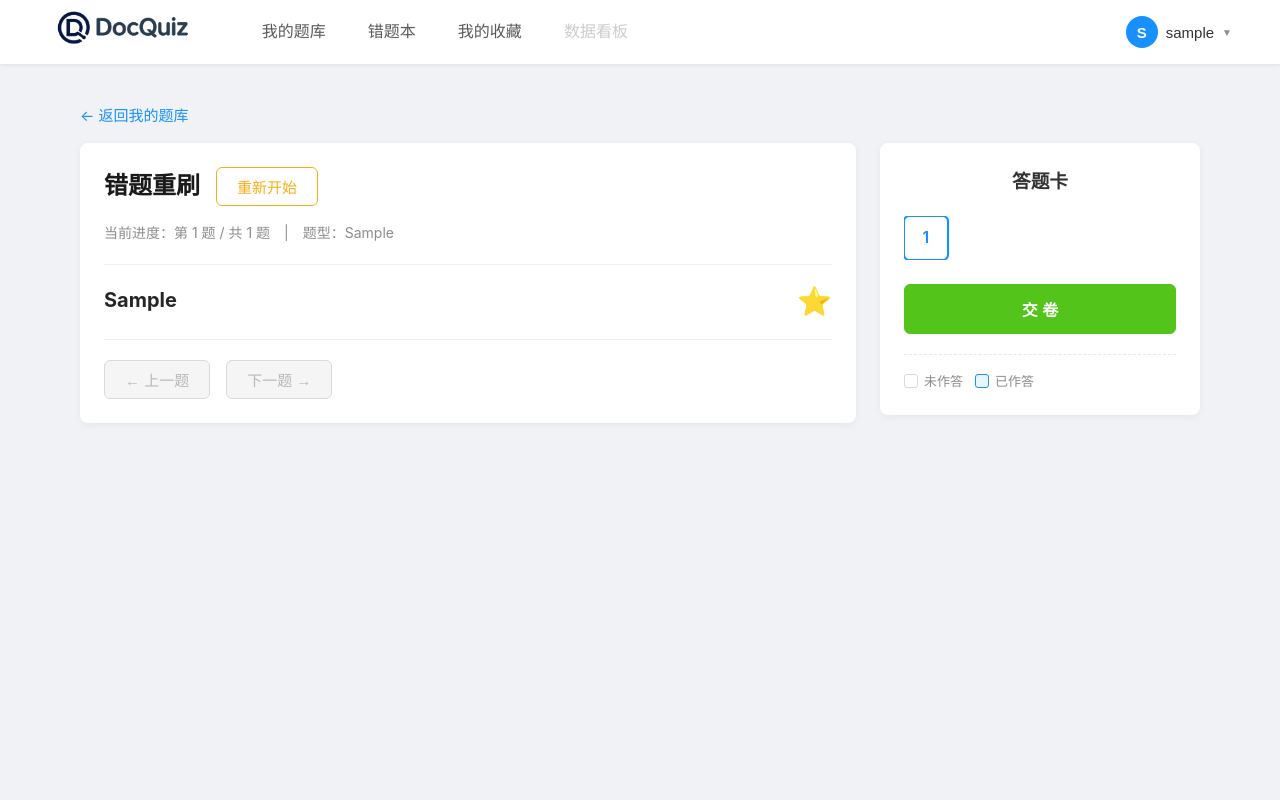
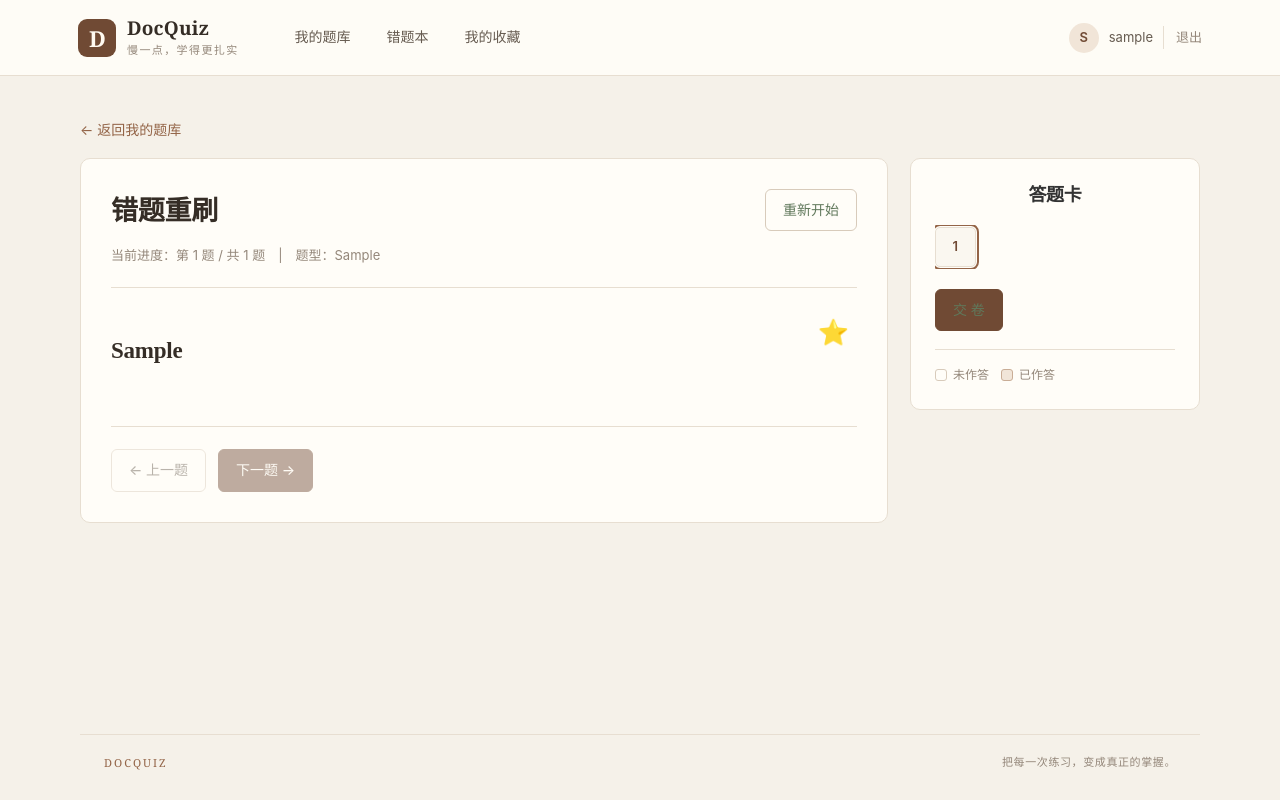
Before and after one commit to 060501wzr/DocQuiz, a Flask app: page /practice/wrong/0 in a window 1280 px wide. Run offline with Flask 3, Linux system fonts and the light colour scheme; a user stored in the database is signed in; tables that the repository leaves empty hold one stand-in row (values such as "Sample post").

Commit message:
Redesign UI with warm paper theme
Unify DocQuiz pages with a warm paper reading design while preserving existing routes and business logic.

```diff
--- a/app/static/css/practice.css
+++ b/app/static/css/practice.css
@@ -1,283 +1,59 @@
-/* 顶部导航 */
-.top-nav {
-  margin-bottom: 20px;
-  display: flex;
-  gap: 20px;
-  font-size: 15px;
+/* Focused reading layout for practice sessions */
+.top-nav { margin: 0 0 18px; display:flex; gap:18px; font-size:14px; }
+.practice-layout { display:flex; gap:22px; align-items:flex-start; }
+.question-area { flex:1; min-width:0; padding:30px !important; }
+.header-info { display:flex; align-items:center; justify-content:space-between; gap:16px; margin-bottom:12px; }
+.question-title { margin: 22px 0 28px; color:var(--ink); font-family:"Noto Serif SC","Songti SC","STSong",serif; font-size:23px; font-weight:600; line-height:1.85; }
+.option-list { display:flex; flex-direction:column; gap:11px; margin:0 0 30px; }
+.option-item {
+ display:flex; align-items:flex-start; gap:12px; padding:15px 17px;
+ border:1px solid var(--line); border-radius:7px; background:var(--surface-soft);
+ color:var(--ink-soft); cursor:pointer; transition:background .16s,border-color .16s;
 }
-
-/* 布局主体 */
-.practice-layout {
-  display: flex;
-  gap: 24px;
-  align-items: flex-start;
+.option-item:hover { border-color:var(--line-strong); background:#f4ede3; }
+.option-item:has(input:checked) { border-color:var(--accent); background:var(--accent-pale); color:var(--ink); }
+.option-item input { margin:5px 2px 0 0; flex-shrink:0; }
+.option-item strong { color:var(--accent-dark); }
+.text-input,.textarea-input { width:100%; }
+.textarea-input { min-height:150px; resize:vertical; line-height:1.8; }
+.nav-buttons { display:flex; align-items:center; gap:12px; padding-top:22px; margin-top:26px; border-top:1px solid var(--line); }
+.btn-star { border:0; background:transparent; font-size:25px; padding:3px 8px; cursor:pointer; }
+.btn-star:hover { transform:translateY(-1px); }
+.sidebar { width:290px; flex-shrink:0; position:sticky; top:20px; }
+.sidebar h3 { font-family:"Noto Serif SC","Songti SC",serif; font-weight:600; }
+.answer-card-grid { display:grid; grid-template-columns:repeat(5,minmax(0,1fr)); gap:8px; margin-bottom:20px; max-height:390px; overflow-y:auto; padding:2px 5px 2px 0; }
+.answer-card-item {
+ display:flex; justify-content:center; align-items:center; min-height:40px;
+ border:1px solid var(--line); border-radius:5px; background:var(--surface-soft);
+ color:var(--ink-soft); font-size:13px; font-weight:600;
 }
-
-/* 左侧答题区 */
-.question-area {
-  flex: 1;
-  min-width: 0; /* 防止 flex 子项溢出 */
+.answer-card-item:hover { border-color:var(--accent); background:var(--accent-pale); }
+.answer-card-item.current { outline:2px solid var(--accent); outline-offset:1px; color:var(--accent-dark); }
+.answer-card-item.answered { background:var(--accent-pale); border-color:#c9ad96; color:var(--accent-dark); }
+.answer-card-item.correct { background:var(--success-pale); border-color:#cbd8c4; color:var(--success); }
+.answer-card-item.wrong { background:var(--danger-pale); border-color:#e6c9c1; color:var(--danger); }
+.answer-card-item.pending { background:var(--warning-pale); border-color:#e7d9b9; color:var(--warning); }
+.legend { display:flex; flex-wrap:wrap; gap:12px; margin-top:18px; padding-top:14px; border-top:1px solid var(--line); color:var(--muted); font-size:12px; }
+.legend-item { display:flex; align-items:center; gap:6px; }
+.legend-box { width:12px; height:12px; border-radius:3px; border:1px solid var(--line-strong); }
+.legend-box.answered { background:var(--accent-pale); border-color:#c9ad96; }
+.legend-box.correct { background:var(--success-pale); border-color:#cbd8c4; }
+.legend-box.wrong { background:var(--danger-pale); border-color:#e6c9c1; }
+.legend-box.pending { background:var(--warning-pale); border-color:#e7d9b9; }
+.result-panel { margin-top:26px; padding:22px; border:1px solid var(--line); border-radius:8px; background:var(--surface-soft); }
+.result-panel.correct { background:var(--success-pale); border-color:#d4dfcd; }
+.result-panel.wrong { background:var(--danger-pale); border-color:#ead4cc; }
+.result-panel.pending { background:var(--warning-pale); border-color:#e9ddc5; }
+.result-panel h3 { font-size:17px; }
+.result-panel p { line-height:1.85; }
+.self-grade-area { margin-top:20px; padding-top:16px; border-top:1px solid var(--line); }
+.self-grade-area form { flex-wrap:wrap; }
+@media(max-width:900px) { .practice-layout { flex-direction:column; } .question-area,.sidebar { width:100%; } .sidebar { position:static; } }
+@media(max-width:600px) {
+ .question-area { padding:20px !important; }
+ .header-info { align-items:flex-start; flex-direction:column; }
+ .question-title { font-size:20px; }
+ .nav-buttons { flex-wrap:wrap; }
+ .nav-buttons .btn { flex:1; }
+ .answer-card-grid { grid-template-columns:repeat(6,minmax(0,1fr)); }
 }
-
-.header-info {
-  display: flex;
-  align-items: center;
-  gap: 16px;
-  margin-bottom: 16px;
-}
-
-.question-title {
-  font-size: 20px;
-  line-height: 1.5;
-  margin: 0 0 24px 0;
-  color: #262626;
-}
-
-/* 选项区域 */
-.option-list {
-  display: flex;
-  flex-direction: column;
-  gap: 12px;
-  margin-bottom: 30px;
-}
-
-.option-item {
-  display: flex;
-  align-items: center;
-  padding: 14px 20px;
-  border: 1px solid #d9d9d9;
-  border-radius: 6px;
-  cursor: pointer;
-  transition: all 0.2s;
-  background-color: #fff;
-}
-
-.option-item:hover {
-  border-color: #1890ff;
-  background-color: #e6f7ff;
-}
-
-.option-item input[type="radio"],
-.option-item input[type="checkbox"] {
-  margin-right: 12px;
-  transform: scale(1.2);
-  cursor: pointer;
-}
-
-/* 填空 / 简答输入框 */
-.text-input, .textarea-input {
-  width: 100%;
-  padding: 12px;
-  border: 1px solid #d9d9d9;
-  border-radius: 6px;
-  font-size: 15px;
-  outline: none;
-  transition: border-color 0.2s;
-}
-.text-input:focus, .textarea-input:focus {
-  border-color: #1890ff;
-}
-.textarea-input {
-  resize: vertical;
-  min-height: 120px;
-}
-
-/* 按钮通用 */
-.btn {
-  padding: 8px 20px;
-  border-radius: 6px;
-  border: 1px solid transparent;
-  font-size: 15px;
-  cursor: pointer;
-  transition: all 0.3s;
-  display: inline-flex;
-  align-items: center;
-  justify-content: center;
-}
-
-.btn-primary {
-  background-color: #1890ff;
-  color: white;
-}
-.btn-primary:hover:not(:disabled) {
-  background-color: #40a9ff;
-  box-shadow: 0 4px 12px rgba(24, 144, 255, 0.3);
-}
-
-.btn-danger {
-  background-color: #ff4d4f;
-  color: white;
-}
-.btn-danger:hover:not(:disabled) {
-  background-color: #ff7875;
-}
-
-.btn-outline {
-  background-color: white;
-  border-color: #d9d9d9;
-  color: #595959;
-}
-.btn-outline:hover:not(:disabled) {
-  border-color: #1890ff;
-  color: #1890ff;
-}
-
-.btn:disabled {
-  background-color: #f5f5f5;
-  border-color: #d9d9d9;
-  color: #b8b8b8;
-  cursor: not-allowed;
-}
-
-.btn-large {
-  width: 100%;
-  padding: 12px;
-  font-size: 16px;
-  font-weight: bold;
-}
-
-/* 收藏星星按钮 */
-.btn-star {
-  background: none;
-  border: none;
-  font-size: 28px;
-  cursor: pointer;
-  padding: 0;
-  transition: transform 0.2s;
-}
-.btn-star:hover {
-  transform: scale(1.1);
-}
-
-/* 底部翻页栏 */
-.nav-buttons {
-  display: flex;
-  align-items: center;
-  gap: 16px;
-  padding-top: 20px;
-  border-top: 1px solid #f0f0f0;
-}
-
-/* 右侧答题卡 */
-.sidebar {
-  width: 320px;
-  flex-shrink: 0;
-  position: sticky;
-  top: 20px;
-}
-
-.answer-card-grid {
-  display: grid;
-  grid-template-columns: repeat(5, 1fr);
-  gap: 12px;
-  margin-bottom: 24px;
-  max-height: 400px; /* 限制最大高度，超过就会出滚动条 */
-  overflow-y: auto;  /* 垂直方向允许滚动 */
-  padding-right: 5px; /* 给滚动条留点空间，防止挡住题号 */
-}
-
-/* 顺便美化一下滚动条，让它看起来不突兀 (适配 Webkit 内核浏览器如 Chrome/Edge) */
-.answer-card-grid::-webkit-scrollbar {
-  width: 6px;
-}
-.answer-card-grid::-webkit-scrollbar-thumb {
-  background-color: #ccc;
-  border-radius: 3px;
-}
-.answer-card-grid::-webkit-scrollbar-track {
-  background-color: transparent;
-}
-
-.answer-card-item {
-  display: flex;
-  justify-content: center;
-  align-items: center;
-  height: 44px;
-  border-radius: 6px;
-  text-decoration: none;
-  font-weight: 600;
-  font-size: 15px;
-  transition: all 0.2s;
-  border: 1px solid #d9d9d9;
-  background-color: white;
-  color: #595959;
-}
-
-.answer-card-item:hover {
-  border-color: #1890ff;
-  box-shadow: 0 2px 8px rgba(24, 144, 255, 0.2);
-}
-
-.answer-card-item.current {
-  border: 2px solid #1890ff;
-  color: #1890ff;
-  transform: scale(1.05);
-}
-
-.answer-card-item.answered {
-  background-color: #e6f7ff;
-  border-color: #1890ff;
-  color: #1890ff;
-}
-
-.answer-card-item.correct {
-  background-color: #52c41a;
-  border-color: #52c41a;
-  color: white;
-}
-
-.answer-card-item.wrong {
-  background-color: #ff4d4f;
-  border-color: #ff4d4f;
-  color: white;
-}
-
-.answer-card-item.pending {
-  background-color: #faad14;
-  border-color: #faad14;
-  color: white;
-}
-
-.legend {
-  font-size: 13px;
-  color: #8c8c8c;
-  display: flex;
-  flex-wrap: wrap;
-  gap: 12px;
-  margin-top: 20px;
-  padding-top: 16px;
-  border-top: 1px dashed #e8e8e8;
-}
-.legend-item {
-  display: flex;
-  align-items: center;
-  gap: 6px;
-}
-.legend-box {
-  width: 14px; height: 14px; border-radius: 3px; border: 1px solid #d9d9d9;
-}
-.legend-box.answered { background: #e6f7ff; border-color: #1890ff; }
-.legend-box.correct { background: #52c41a; border-color: #52c41a; }
-.legend-box.wrong { background: #ff4d4f; border-color: #ff4d4f; }
-.legend-box.pending { background: #faad14; border-color: #faad14; }
-
-/* 解析面板 */
-.result-panel {
-  margin-top: 24px;
-  padding: 20px;
-  border-radius: 8px;
-  border: 1px solid #e8e8e8;
-  background-color: #fafafa;
-}
-.result-panel.correct { background-color: #f6ffed; border-color: #b7eb8f; }
-.result-panel.wrong { background-color: #fff2f0; border-color: #ffccc7; }
-.result-panel.pending { background-color: #fffbe6; border-color: #ffe58f; }
-
-.self-grade-area {
-  margin-top: 20px;
-  padding-top: 16px;
-  border-top: 1px dashed #d9d9d9;
-  display: flex;
-  align-items: center;
-  gap: 12px;
-}
--- /dev/null
+++ b/app/static/css/theme.css
@@ -0,0 +1,140 @@
+/* DocQuiz · Warm paper design system */
+:root {
+  color-scheme: light;
+  --paper: #f5f1e9;
+  --paper-deep: #eee7dc;
+  --surface: #fffdf8;
+  --surface-soft: #faf7f0;
+  --ink: #352d26;
+  --ink-soft: #665b50;
+  --muted: #94877a;
+  --line: #e7ded1;
+  --line-strong: #d8cbbb;
+  --accent: #936447;
+  --accent-dark: #704a34;
+  --accent-pale: #f1e5d8;
+  --success: #60785b;
+  --success-pale: #edf2e9;
+  --danger: #a65f52;
+  --danger-pale: #f7ece8;
+  --warning: #a27b43;
+  --warning-pale: #f6f0e3;
+  --shadow: 0 12px 34px rgba(75, 56, 39, .055);
+}
+* { box-sizing: border-box; }
+html { min-height: 100%; background: var(--paper); }
+body {
+  margin: 0; min-height: 100vh; color: var(--ink);
+  background: var(--paper);
+  font-family: -apple-system, BlinkMacSystemFont, "Segoe UI", "PingFang SC", "Microsoft YaHei", sans-serif;
+  font-size: 15px; line-height: 1.75; -webkit-font-smoothing: antialiased;
+}
+a { color: var(--accent); text-decoration: none; transition: color .18s ease, background .18s ease, border-color .18s ease; }
+a:hover { color: var(--accent-dark); }
+button, input, textarea { font: inherit; }
+button { color: inherit; }
+.site-header {
+  height: 76px; background: rgba(255,253,248,.92);
+  border-bottom: 1px solid var(--line); position: relative; z-index: 5;
+}
+.site-header-inner {
+  max-width: 1180px; height: 100%; margin: 0 auto; padding: 0 28px;
+  display: flex; align-items: center; gap: 42px;
+}
+.brand { display: inline-flex; align-items: center; gap: 11px; color: var(--ink); flex-shrink: 0; }
+.brand:hover { color: var(--ink); }
+.brand-mark {
+  width: 38px; height: 38px; display: grid; place-items: center;
+  background: var(--accent-dark); color: #fffaf1; border-radius: 9px;
+  font: 600 22px/1 Georgia, serif; letter-spacing: -1px;
+}
+.brand-word { font: 600 19px/1.15 Georgia, "Times New Roman", serif; letter-spacing: .2px; }
+.brand-word small { display: block; margin-top: 4px; color: var(--muted); font: 11px/1.2 "PingFang SC", "Microsoft YaHei", sans-serif; letter-spacing: 1.4px; }
+.main-nav { display: flex; align-items: center; gap: 8px; flex: 1; }
+.nav-link { padding: 8px 14px; color: var(--ink-soft); border-radius: 5px; font-size: 14px; }
+.nav-link:hover { color: var(--accent-dark); background: var(--paper); }
+.nav-link-accent { color: var(--accent-dark); border: 1px solid var(--line-strong); }
+.account-menu { margin-left: auto; display: flex; align-items: center; gap: 10px; color: var(--ink-soft); font-size: 13px; }
+.account-avatar { width: 30px; height: 30px; display: grid; place-items: center; border-radius: 50%; background: var(--accent-pale); color: var(--accent-dark); font-weight: 600; }
+.logout-link { color: var(--muted); padding-left: 12px; border-left: 1px solid var(--line); }
+.container { width: min(1120px, calc(100% - 48px)); margin: 0 auto; padding: 42px 0 64px; min-height: calc(100vh - 142px); }
+h1, h2, h3, h4 { color: var(--ink); line-height: 1.35; letter-spacing: -.25px; }
+h1, h2 { font-family: "Noto Serif SC", "Songti SC", "STSong", Georgia, serif; font-weight: 600; }
+h2 { font-size: 27px; }
+h3 { font-size: 18px; }
+p { color: var(--ink-soft); }
+.meta { color: var(--muted) !important; font-size: 13px !important; }
+.card {
+  background: var(--surface) !important; border: 1px solid var(--line) !important;
+  border-radius: 10px !important; box-shadow: none !important;
+  padding: 24px !important; margin-bottom: 18px;
+}
+hr { border: 0 !important; border-top: 1px solid var(--line) !important; }
+.btn {
+  display: inline-flex !important; justify-content: center; align-items: center; gap: 7px;
+  min-height: 40px; padding: 8px 17px !important; border-radius: 6px !important;
+  border: 1px solid var(--line-strong) !important; background: var(--surface) !important;
+  color: var(--ink-soft) !important; font-size: 14px !important; font-weight: 500;
+  text-decoration: none !important; box-shadow: none !important; cursor: pointer;
+  transition: background .18s, border-color .18s, color .18s;
+}
+.btn:hover:not(:disabled) { border-color: var(--accent) !important; color: var(--accent-dark) !important; background: var(--surface-soft) !important; }
+.btn-primary, .btn-primary:hover:not(:disabled) {
+  background: var(--accent-dark) !important; border-color: var(--accent-dark) !important; color: #fffaf3 !important;
+}
+.btn-outline { background: transparent !important; }
+button:disabled, .btn:disabled { opacity: .45; cursor: not-allowed; }
+.text-input, .textarea-input, input[type="text"], input[type="password"], input[type="file"], textarea {
+  max-width: 100%; color: var(--ink) !important; background: var(--surface) !important;
+  border: 1px solid var(--line-strong) !important; border-radius: 6px !important;
+  box-shadow: none !important; outline: none;
+}
+.text-input, input[type="text"], input[type="password"] { min-height: 44px; padding: 10px 13px !important; }
+.textarea-input, textarea { padding: 12px 14px !important; }
+.text-input:focus, .textarea-input:focus, input:focus, textarea:focus { border-color: var(--accent) !important; box-shadow: 0 0 0 3px rgba(147,100,71,.11) !important; }
+label { color: var(--ink-soft); }
+input[type="radio"], input[type="checkbox"], input[type="range"] { accent-color: var(--accent); }
+.site-footer {
+  max-width: 1120px; margin: 0 auto; padding: 18px 24px 28px;
+  border-top: 1px solid var(--line); display: flex; justify-content: space-between;
+  color: var(--muted); font-size: 11px; letter-spacing: .6px;
+}
+.site-footer span:first-child { font-family: Georgia, serif; letter-spacing: 2px; color: var(--accent); }
+.container > div[style*="min-height"] { min-height: calc(100vh - 210px) !important; }
+.container > div[style*="min-height"] > div {
+  background: var(--surface) !important; border: 1px solid var(--line) !important;
+  border-top: 3px solid var(--accent) !important; border-radius: 10px !important;
+  box-shadow: var(--shadow) !important; padding: 42px !important;
+}
+.container > div[style*="min-height"] h2 { color: var(--ink) !important; font-size: 27px !important; }
+.container > div[style*="min-height"] input { width: 100%; }
+.container > div[style*="min-height"] button { background: var(--accent-dark) !important; color: #fffaf3 !important; border: 0 !important; border-radius: 6px !important; box-shadow: none !important; }
+.container > div[style*="min-height"] a { color: var(--accent-dark) !important; }
+.container [style*="background-color: #fff2f0"], .container [style*="background-color: #fff1f0"] {
+  background: var(--danger-pale) !important; color: var(--danger) !important; border-color: #ead4cc !important;
+}
+.container [style*="background: #fafafa"], .container [style*="background-color: #fafafa"] { background: var(--surface-soft) !important; }
+.container [style*="color: #1890ff"], .container [style*="color:#1890ff"] { color: var(--accent-dark) !important; }
+.container [style*="border-color: #1890ff"], .container [style*="border-color:#1890ff"] { border-color: var(--accent) !important; }
+.container [style*="color: #52c41a"], .container [style*="color: #faad14"] { color: var(--success) !important; }
+.container [style*="color: #ff4d4f"] { color: var(--danger) !important; }
+.container [style*="border-left: 4px solid #ff4d4f"] { border-left: 3px solid var(--danger) !important; }
+.container [style*="border-left: 4px solid #faad14"] { border-left: 3px solid var(--accent) !important; }
+.container [style*="background: #fff1f0"] { background: var(--danger-pale) !important; }
+.container [style*="background: #fffbe6"] { background: var(--warning-pale) !important; }
+.container [style*="background: #f6ffed"] { background: var(--success-pale) !important; }
+.container [style*="border-top: 4px solid #1890ff"] { border-top: 3px solid var(--accent) !important; }
+.container [style*="border: 1px dashed #1890ff"] { border: 1px dashed var(--line-strong) !important; background: var(--surface-soft) !important; }
+.container [style*="box-shadow"] { box-shadow: none !important; }
+.container [style*="border-radius: 12px"], .container [style*="border-radius: 16px"] { border-radius: 8px !important; }
+@media (max-width: 760px) {
+  .site-header { height: auto; }
+  .site-header-inner { min-height: 70px; padding: 12px 18px; gap: 14px; flex-wrap: wrap; }
+  .main-nav { order: 3; width: 100%; flex-basis: 100%; border-top: 1px solid var(--line); padding-top: 8px; }
+  .account-menu { margin-left: auto; }
+  .account-name { display: none; }
+  .container { width: min(100% - 28px, 620px); padding: 26px 0 42px; }
+  .card { padding: 18px !important; }
+  .site-footer { margin: 0 14px; padding-left: 0; padding-right: 0; gap: 10px; }
+  .container > div[style*="min-height"] > div { padding: 28px 22px !important; }
+}
--- a/app/templates/base.html
+++ b/app/templates/base.html
@@ -3,119 +3,41 @@
 <head>
   <meta charset="UTF-8">
   <meta name="viewport" content="width=device-width, initial-scale=1.0">
+  <meta name="theme-color" content="#f5f1e9">
   <title>{% block title %}DocQuiz{% endblock %}</title>
-  <style>
-    * { box-sizing: border-box; }
-    body { font-family: -apple-system, BlinkMacSystemFont, "Segoe UI", Roboto, "Helvetica Neue", Arial, sans-serif; background-color: #f0f2f5; margin: 0; color: #333; line-height: 1.6; }
-    .container { max-width: 1200px; margin: 0 auto; padding: 20px 40px; }
-    h1, h2, h3 { color: #1a1a1a; }
-    a { color: #1890ff; text-decoration: none; transition: color 0.3s; }
-    a:hover { color: #40a9ff; text-decoration: none; }
-    .card { background: #fff; border-radius: 8px; box-shadow: 0 2px 8px rgba(0,0,0,0.05); padding: 24px; margin-bottom: 24px; }
-    .meta { color: #8c8c8c; font-size: 14px; }
-
-    /* ====== 导航栏样式 ====== */
-    .top-navbar {
-      background: #fff;
-      box-shadow: 0 1px 4px rgba(0,0,0,0.08);
-      height: 64px;
-      padding: 0 40px;
-      display: flex;
-      justify-content: space-between;
-      align-items: center;
-      margin-bottom: 20px;
-    }
-
-    .nav-left { display: flex; align-items: center; }
-    .logo-img { height: 40px; object-fit: contain; margin-right: 40px; }
-
-    /* 中间导航菜单 */
-    .nav-center { display: flex; gap: 10px; flex: 1; }
-    .nav-link {
-      padding: 8px 16px;
-      border-radius: 6px;
-      color: #595959;
-      font-weight: 500;
-      transition: all 0.2s;
-    }
-    .nav-link:hover, .nav-link.active {
-      background: #e6f7ff;
-      color: #1890ff;
-    }
-
-    /* 右侧用户区域 */
-    .nav-right { display: flex; align-items: center; }
-    .user-dropdown { position: relative; display: inline-block; }
-    .user-btn {
-      background: none; border: none; cursor: pointer;
-      display: flex; align-items: center; gap: 8px;
-      font-size: 15px; color: #333; padding: 8px;
-    }
-    .user-btn:hover { color: #1890ff; }
-    .user-avatar { width: 32px; height: 32px; background: #1890ff; color: white; border-radius: 50%; display: flex; justify-content: center; align-items: center; font-weight: bold; }
-
-    /* 下拉菜单内容 */
-    .dropdown-content {
-      display: none; position: absolute; right: 0; top: 100%;
-      background-color: #fff; min-width: 160px;
-      box-shadow: 0 4px 12px rgba(0,0,0,0.1); border-radius: 8px;
-      z-index: 1000; padding: 8px 0; border: 1px solid #f0f0f0;
-    }
-    .user-dropdown:hover .dropdown-content { display: block; }
-    .dropdown-item {
-      display: block; padding: 10px 20px; color: #595959; font-size: 14px;
-    }
-    .dropdown-item:hover { background-color: #f5f5f5; color: #1890ff; }
-    .dropdown-divider { height: 1px; background: #f0f0f0; margin: 4px 0; }
-    .text-danger { color: #ff4d4f !important; }
-    .text-danger:hover { background-color: #fff1f0 !important; }
-  </style>
+  <link rel="stylesheet" href="{{ url_for('static', filename='css/theme.css') }}">
   {% block head %}{% endblock %}
 </head>
 <body>
-
-  <!-- 全局顶部导航栏 -->
-  <div class="top-navbar">
-    <div class="nav-left">
-      <a href="/"><img src="{{ url_for('static', filename='images/logo.png') }}" class="logo-img" alt="DocQuiz"></a>
-    </div>
-
-    <div class="nav-center">
+  <header class="site-header">
+    <div class="site-header-inner">
+      <a href="/" class="brand" aria-label="DocQuiz 首页">
+        <span class="brand-mark">D</span>
+        <span class="brand-word">DocQuiz<small>慢一点，学得更扎实</small></span>
+      </a>
       {% if current_user.is_authenticated %}
+      <nav class="main-nav" aria-label="主导航">
         <a href="/" class="nav-link">我的题库</a>
         <a href="/wrong" class="nav-link">错题本</a>
         <a href="/favorites" class="nav-link">我的收藏</a>
-        <!-- 这里预留个人数据页的位置，我们下一步做 -->
-        <a href="#" class="nav-link" style="color:#ccc;" title="即将上线">数据看板</a>
+      </nav>
+      <div class="account-menu">
+        <span class="account-avatar">{{ current_user.username[0]|upper }}</span>
+        <span class="account-name">{{ current_user.username }}</span>
+        <a class="logout-link" href="{{ url_for('auth.logout') }}">退出</a>
+      </div>
+      {% else %}
+      <nav class="main-nav guest-nav">
+        <a href="{{ url_for('auth.login') }}" class="nav-link">登录</a>
+        <a href="{{ url_for('auth.register') }}" class="nav-link nav-link-accent">创建账号</a>
+      </nav>
       {% endif %}
     </div>
-
-    <div class="nav-right">
-      {% if current_user.is_authenticated %}
-        <div class="user-dropdown">
-          <button class="user-btn">
-            <div class="user-avatar">{{ current_user.username[0]|upper }}</div>
-            <span>{{ current_user.username }}</span>
-            <span style="font-size: 10px; color: #8c8c8c;">▼</span>
-          </button>
-          <div class="dropdown-content">
-            <a href="/" class="dropdown-item">🏠 返回首页</a>
-            <a href="#" class="dropdown-item" title="即将上线">👤 个人中心</a>
-            <div class="dropdown-divider"></div>
-            <a href="{{ url_for('auth.logout') }}" class="dropdown-item text-danger">🚪 退出登录</a>
-          </div>
-        </div>
-      {% else %}
-        <a href="{{ url_for('auth.login') }}" class="nav-link" style="color:#1890ff;">登录</a>
-        <span style="color: #d9d9d9; margin: 0 10px;">|</span>
-        <a href="{{ url_for('auth.register') }}" class="nav-link" style="color:#1890ff;">注册</a>
-      {% endif %}
-    </div>
-  </div>
-
-  <div class="container">
+  </header>
+  <main class="container">
     {% block content %}{% endblock %}
-  </div>
+  </main>
+  <footer class="site-footer"><span>DOCQUIZ</span><span>把每一次练习，变成真正的掌握。</span></footer>
   {% block scripts %}{% endblock %}
 </body>
 </html>
```
